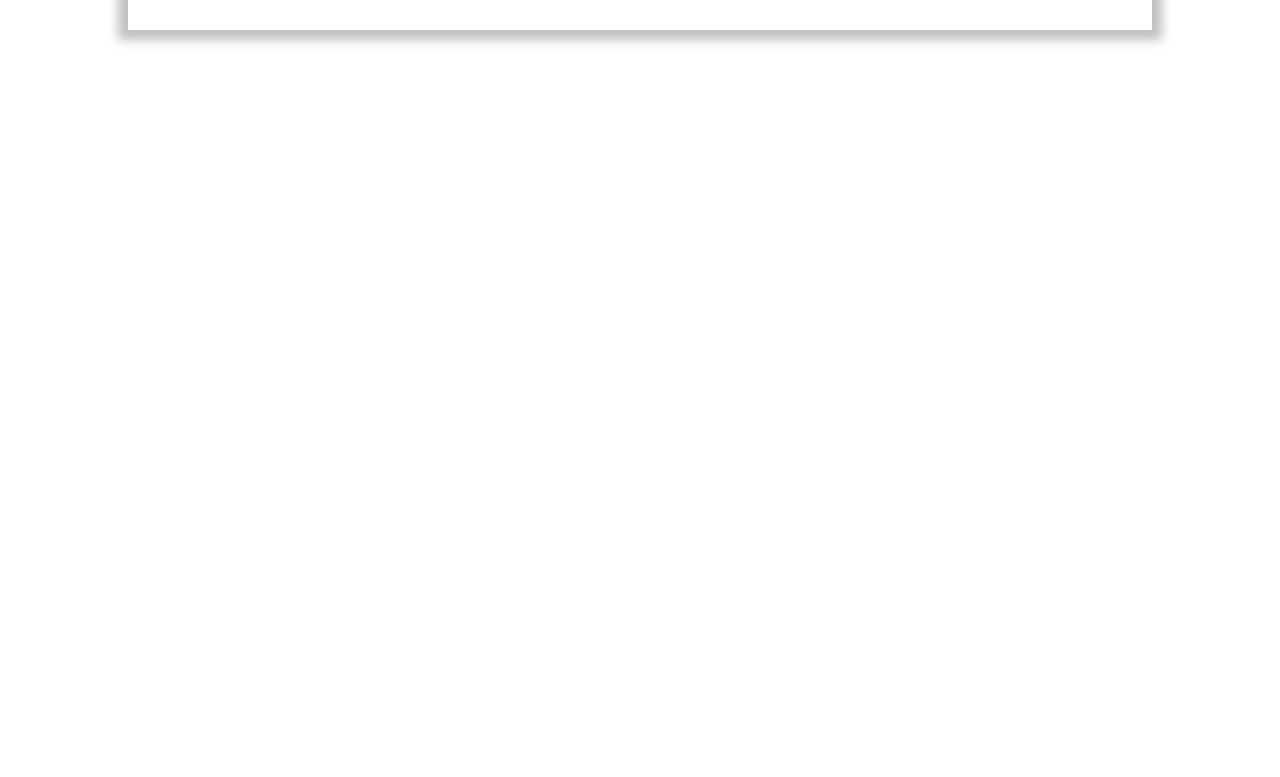
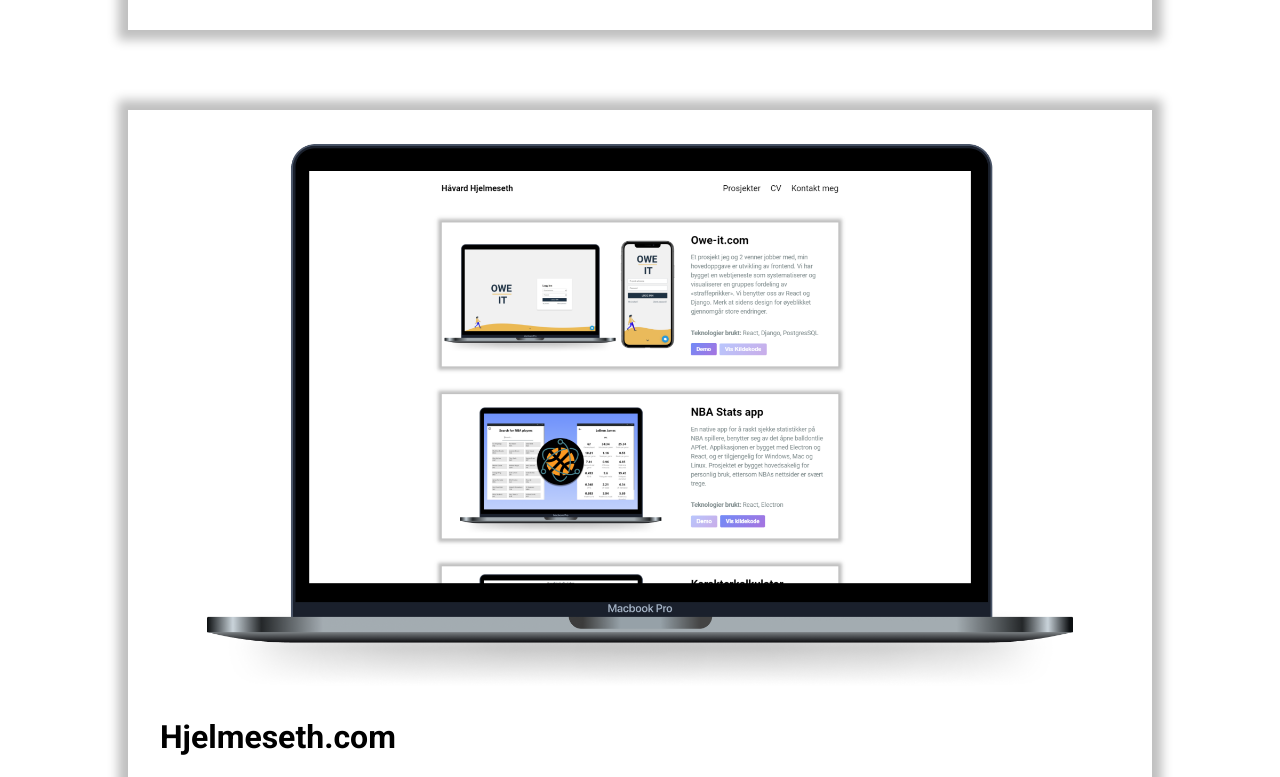
Before and after one commit to haavardsjef/hjemmeside, a React (Create React App) app: page / in a window 1280 px wide. Shown: the part 3852-4629 px from the top of the page. Before the commit the page ends 3962 px from the top, so only its background shows below. Built offline with nearby package versions, Linux system fonts and the light colour scheme.

Commit message:
Added hjemmeside project

```diff
--- a/src/components/projects/index.jsx
+++ b/src/components/projects/index.jsx
@@ -6,6 +6,7 @@ import nba from "./../../assets/nba-app.png";
 import oweIt from "./../../assets/owe-it.png";
 import Karakterkalkulator from "./../../assets/karakter-kalkulator.png";
 import sellyoshit from "./../../assets/sellyoshit.png";
+import hjemmeside from "./../../assets/hjemmeside.png";
 
 export default function Projects() {
   return (
@@ -51,6 +52,15 @@ export default function Projects() {
         technologies="React, Material UI"
         code="https://github.com/haavardsjef/sell-yo-shit"
       />
+      <Project
+        title="Hjelmeseth.com"
+        description="Min personlige hjemmeside (som du er inne på nå) er en enkel single page
+        application, skrevet i React og stylet med CSS uten noen rammverker. Link til Demo er
+        ikke tilgjengelig ettersom du allerede er inne på siden."
+        image={hjemmeside}
+        technologies="React"
+        code="https://github.com/haavardsjef/hjemmeside"
+      />
     </div>
   );
 }
```
Also changed, not shown: src/assets/hjemmeside.png (added).
